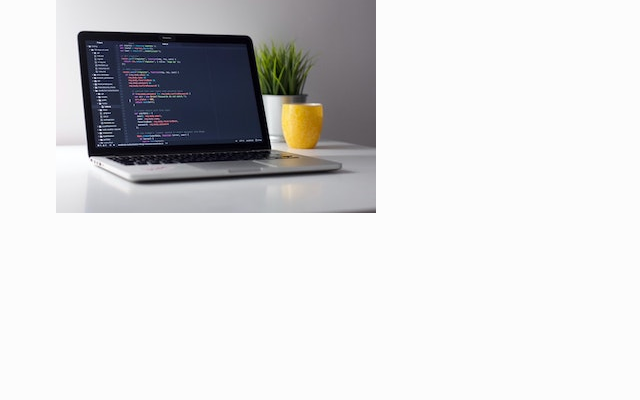
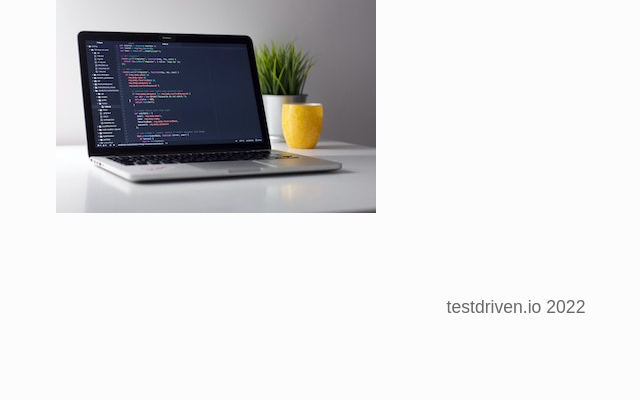
Before and after one commit to dscardona/flask-stock-portfolio-code, a Flask app: page / in a window 1280 px wide. Shown: the part 184-584 px from the top of the page, without its empty margins (124-764 px from the left). Run offline with Flask 3, Linux system fonts and the light colour scheme.

Commit message:
Add footer to base template

```diff
--- a/templates/base.html
+++ b/templates/base.html
@@ -31,5 +31,9 @@
       {% block content %}
       {% endblock %}
     </main>
+
+    <footer class="site-footer">
+        <small>testdriven.io 2022</small>
+    </footer>
   </body>
 </html>
```
